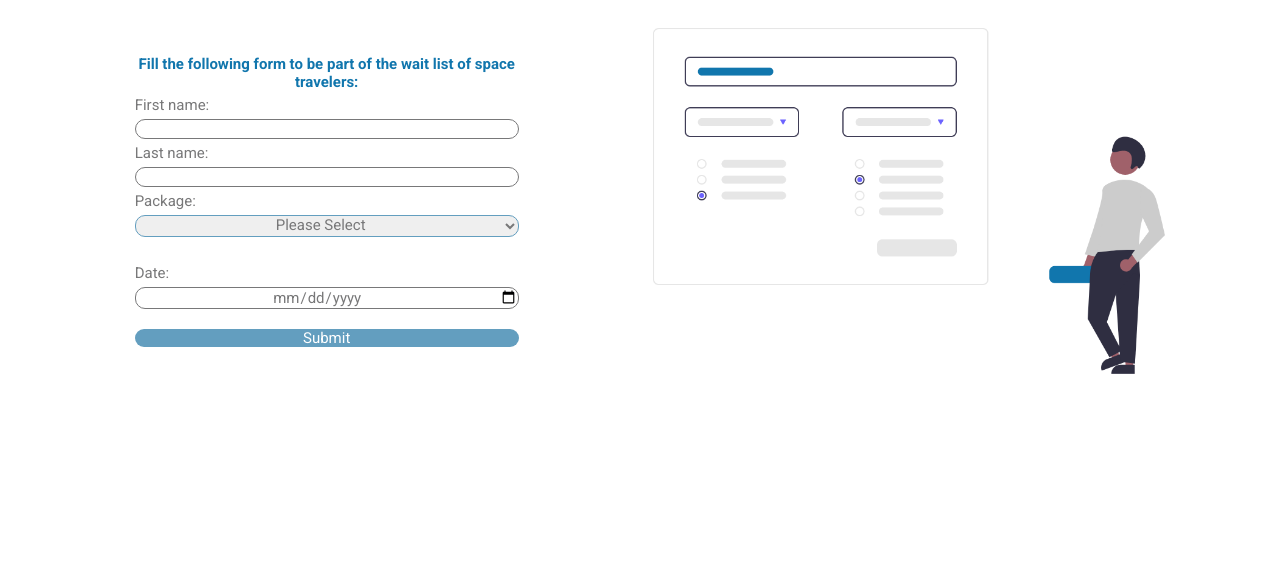
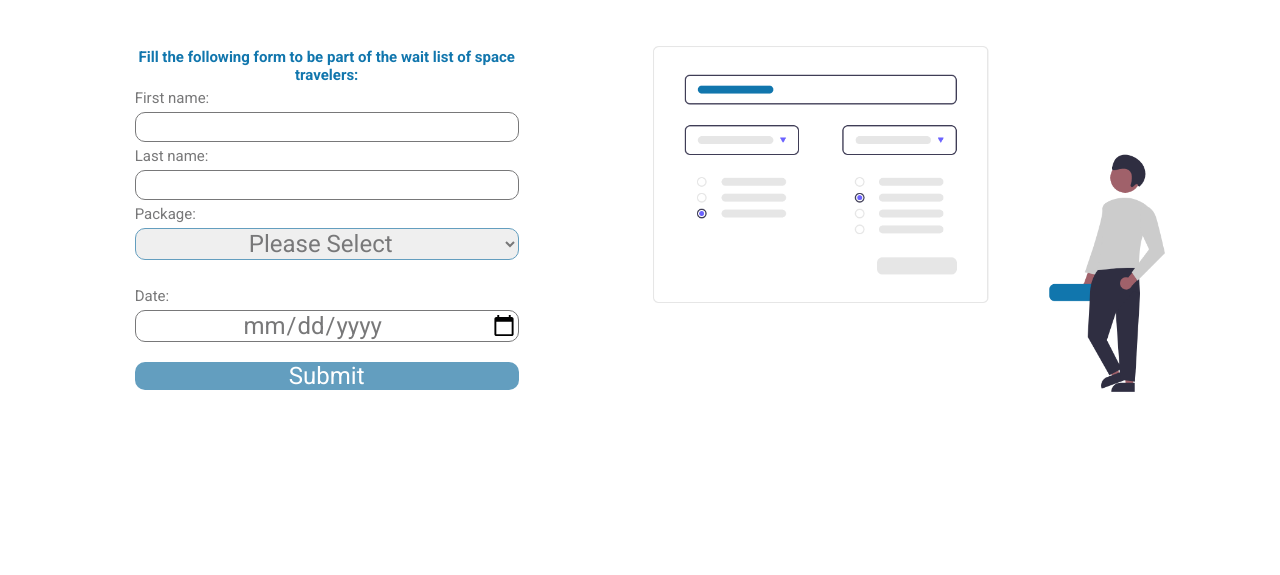
Before and after one commit to edolinares/amsi, a website: page pages/contact.html in a window 1280 px wide. Shown: the part 171-746 px from the top of the page. Drawn offline with nearby package versions, Linux system fonts and the light colour scheme.

```diff
--- a/css/main.scss
+++ b/css/main.scss
@@ -479,7 +479,6 @@
 }
 
 
-
 /* CONTACT PAGE */
 .contactpage{
 
@@ -515,15 +514,17 @@
                 border: 1px solid #639EBF;
 
                 text-align: center;
-                font-size: 1.5rem;
+                font-size: 2.4rem;
             }
             input {
                 text-align: center;
+                font-size: 2.4rem;
 
             }
             .button{
                 background-color: #639EBF;
                 color: white;
+                font-size: 2.4rem;
             }
         }
         .formbox__img{
```
Also changed, not shown: css/main.css, 1 other file.
